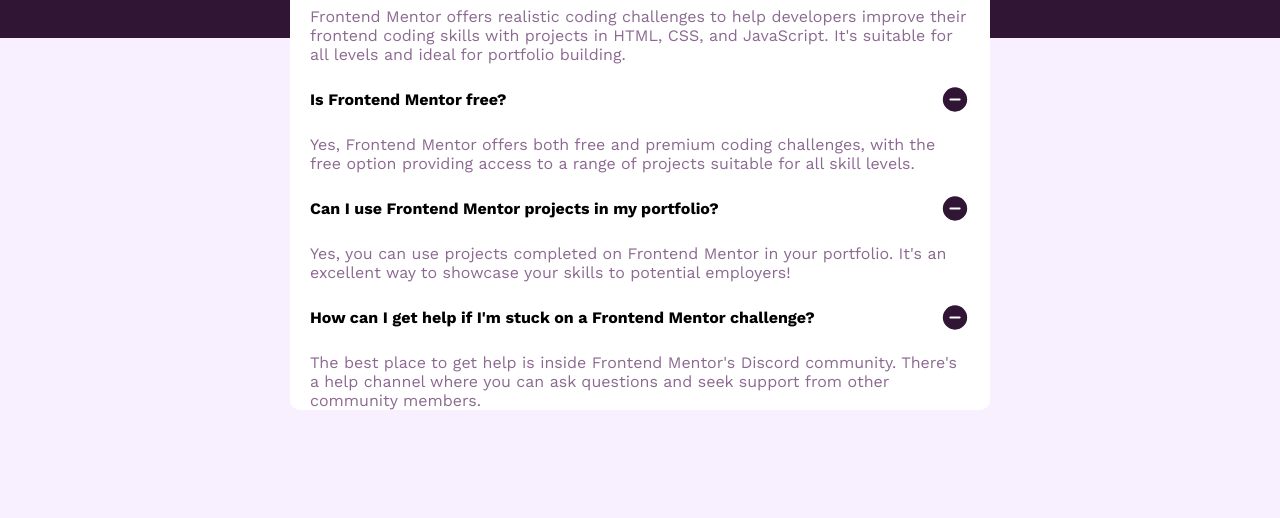
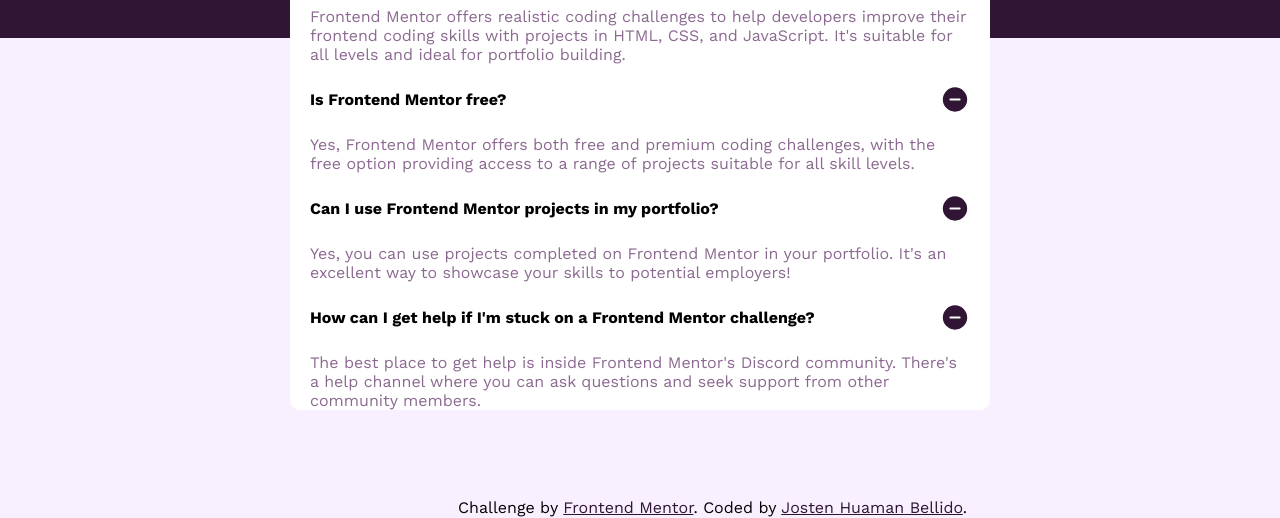
Before and after one commit to JostenHuaman/faq-accordion, a plain HTML site: page index.html in a window 1280 px wide. Shown: the part 282-800 px from the top of the page. Drawn offline with nearby package versions, Linux system fonts and the light colour scheme.

Commit message:
fix(): add attribution class

```diff
--- a/index.html
+++ b/index.html
@@ -65,7 +65,7 @@
   </div>
   <div class="attribution">
     Challenge by <a href="https://www.frontendmentor.io?ref=challenge" target="_blank">Frontend Mentor</a>.
-    Coded by <a href="#">Your Name Here</a>.
+    Coded by <a href="https://github.com/JostenHuaman" target="_blank">Josten Huaman Bellido</a>.
   </div>
   <script src="./main.js"></script>
 </body>
--- a/style.css
+++ b/style.css
@@ -1,26 +1,28 @@
 @import url('https://fonts.googleapis.com/css2?family=Work+Sans:ital,wght@0,100..900;1,100..900&display=swap');
 
-:root{
+:root {
     --White: hsl(0, 0%, 100%);
     --Light-pink: hsl(275, 100%, 97%);
     --Grayish-purple: hsl(292, 16%, 49%);
     --Dark-purple: hsl(292, 42%, 14%);
 }
 
-*{
+* {
     margin: 0;
     padding: 0;
     box-sizing: border-box;
 }
 
-body{
+body {
     font-family: "Work Sans", sans-serif;
     font-size: 16px;
     background-color: var(--Light-pink);
-    & picture{
+
+    & picture {
         position: relative;
     }
-    & .container{
+
+    & .container {
         position: absolute;
         width: 335px;
 
@@ -28,42 +30,51 @@ body{
         left: 20px;
         top: 150px;
         border-radius: 10px;
-        & h1{
+
+        & h1 {
             font-size: 2em;
             color: var(--Dark-purple);
             margin-left: 20px;
             margin-top: 20px;
-            & img{
+
+            & img {
                 width: 20px;
                 margin-right: 20px;
             }
         }
-        & .sub-container{
-            & div{
+
+        & .sub-container {
+            & div {
                 display: flex;
                 justify-content: space-between;
                 align-items: center;
                 margin: 10px 20px 10px;
-                & h2{
+
+                & h2 {
                     font-size: 1em;
                     cursor: pointer;
-                    &:hover{
+
+                    &:hover {
                         color: var(--Grayish-purple);
                     }
                 }
-                & .icon-container{
+
+                & .icon-container {
                     width: 20px;
                     background-color: transparent;
                     cursor: pointer;
                 }
-                & img{
+
+                & img {
                     margin-left: 10px;
                 }
-                & .icon-plus{
+
+                & .icon-plus {
                     display: none;
                 }
             }
-            & p{
+
+            & p {
                 display: block;
                 font-size: 1em;
                 margin: 0px 20px;
@@ -73,16 +84,35 @@ body{
     }
 }
 
-.attribution { font-size: 11px; text-align: center; }
-.attribution a { color: hsl(0, 0%, 0%); }
+.attribution {
+    font-size: 1em;
+    text-align: center;
+    position: absolute;
+    top: 920px;
+}
 
-@media (min-width:767px){
-    body{
-        & .container{
+.attribution a {
+    color: var(--Dark-purple);
+}
+
+@media (min-width:767px) {
+    body {
+        & .container {
             width: 700px;
             left: 50%;
             top: 20%;
             transform: translateX(-50%);
         }
     }
+    .attribution{
+        top: 780px;
+        transform: translateX(20%);
+    }
 }
+
+@media (min-width:1200px){
+    .attribution{
+        top: 780px;
+        transform: translateX(90%);
+    }
+}
```
